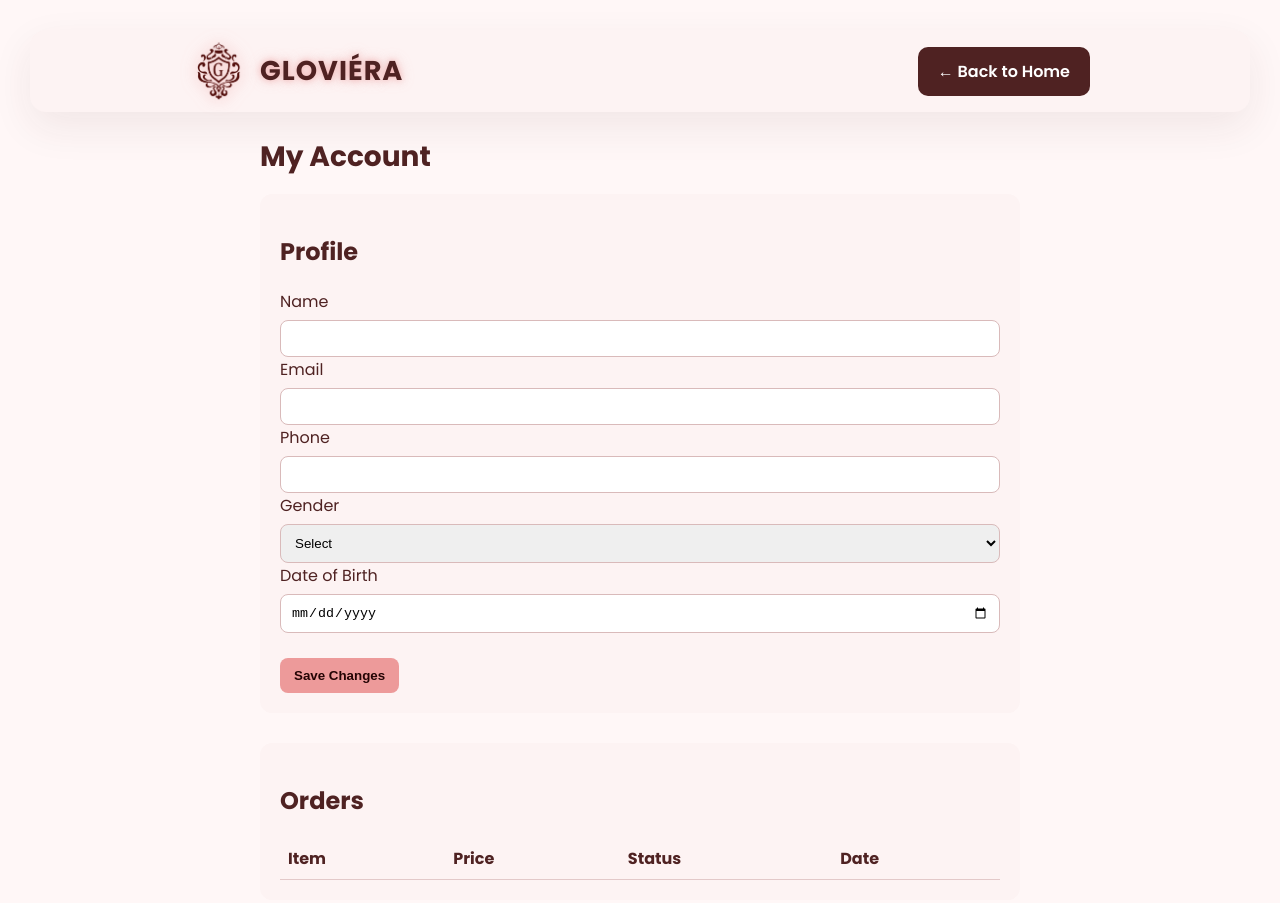
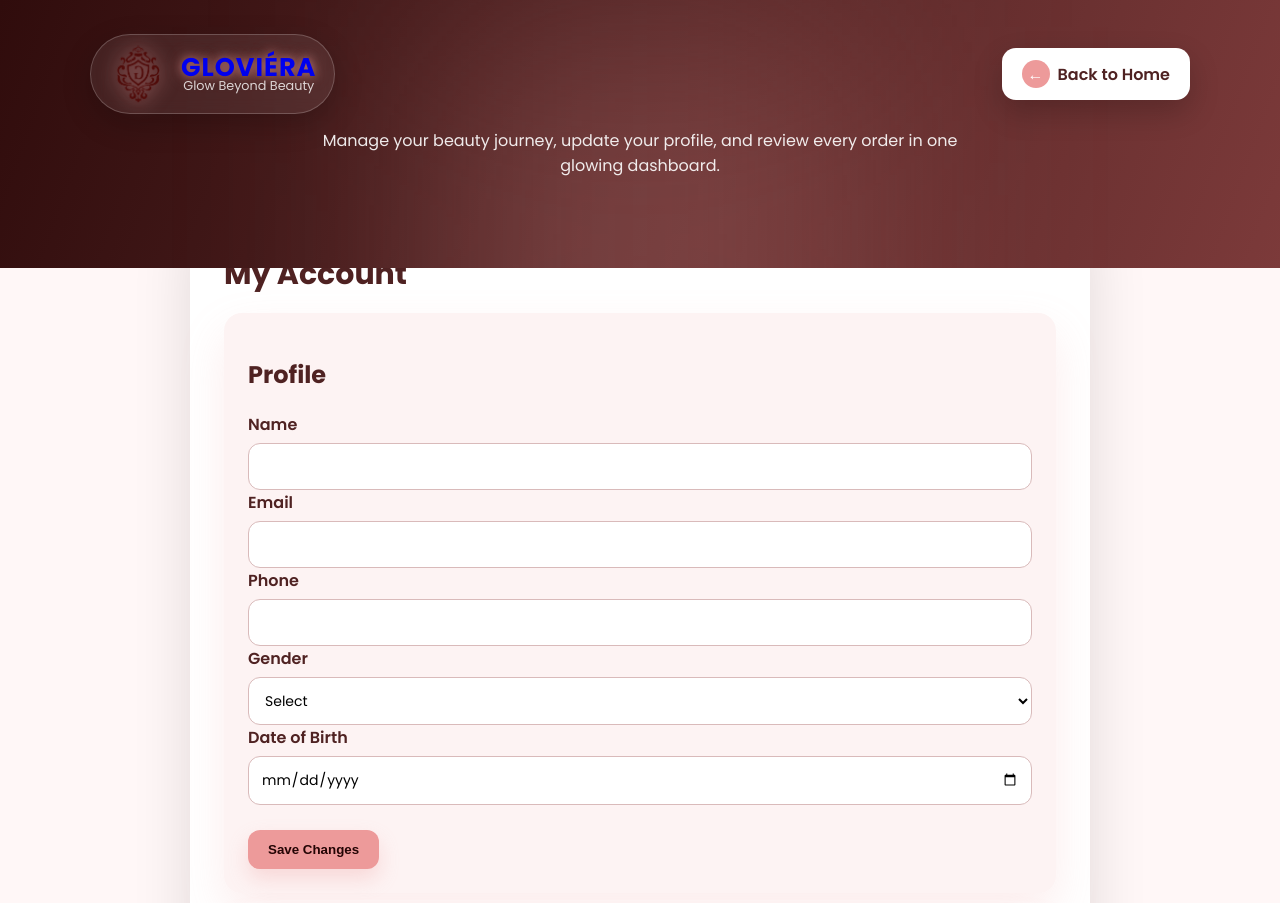
Before and after one commit to glovieraglobe-web/gloviera-site, a website: page account.html in a window 1280 px wide. Shown: the top 903 px of the page. Drawn offline with nearby package versions, Linux system fonts and the light colour scheme; no server answers.

Commit message:
feat(account): add glowing brand header with home link

```diff
--- a/account.html
+++ b/account.html
@@ -10,43 +10,197 @@
 <link href="https://fonts.googleapis.com/css2?family=Poppins:wght@400;600;700&display=swap" rel="stylesheet">
 <script src="https://cdn.jsdelivr.net/npm/feather-icons/dist/feather.min.js"></script>
 <style>
-body{font-family:'Poppins',sans-serif;background:#fff7f7;color:#4f2222;padding:30px;}
-.container{max-width:800px;margin:auto;}
-h1{font-size:28px;margin-bottom:16px;}
-.profile-box{background:#fdf3f3;border-radius:12px;padding:20px;margin-bottom:30px;}
-input,select{padding:10px;border-radius:8px;border:1px solid #d9baba;width:100%;margin-top:6px;}
-button{padding:10px 14px;border:none;border-radius:8px;background:#ed9a9a;color:#240404;font-weight:600;cursor:pointer;}
+:root{
+  --accent:#ed9a9a;
+  --dark:#4f2222;
+  --bg:#fff7f7;
+  --card:#fdf3f3;
+}
+*{box-sizing:border-box;}
+body{
+  font-family:'Poppins',sans-serif;
+  background:var(--bg);
+  color:var(--dark);
+  margin:0;
+  min-height:100vh;
+}
+.account-hero{
+  background:linear-gradient(110deg,#300c0c 0%,#4f2222 45%,#7c3a3a 100%);
+  color:#fff;
+  padding:34px 20px 90px;
+  position:relative;
+  overflow:hidden;
+}
+.account-hero::after{
+  content:"";
+  position:absolute;
+  inset:10% auto auto 50%;
+  width:420px;
+  height:420px;
+  background:rgba(237,154,154,0.25);
+  filter:blur(120px);
+  transform:translateX(-50%);
+  pointer-events:none;
+}
+.hero-inner{
+  position:relative;
+  z-index:1;
+  max-width:1100px;
+  margin:0 auto;
+  display:flex;
+  align-items:center;
+  justify-content:space-between;
+  gap:18px;
+  flex-wrap:wrap;
+}
+.brand-pill{
+  display:flex;
+  align-items:center;
+  gap:14px;
+  text-decoration:none;
+  padding:10px 18px;
+  background:rgba(255,255,255,0.08);
+  border-radius:80px;
+  backdrop-filter:blur(8px);
+  border:1px solid rgba(255,255,255,0.2);
+  box-shadow:0 10px 30px rgba(0,0,0,0.2);
+}
+.brand-pill:hover{background:rgba(255,255,255,0.16);}
+.hero-logo{
+  width:58px;
+  height:58px;
+  object-fit:contain;
+  animation:haloPulse 3s ease-in-out infinite,spinY 10s linear infinite;
+}
+.brand-copy{display:flex;flex-direction:column;line-height:1;}
+.brand-title{
+  font-size:1.6rem;
+  font-weight:700;
+  letter-spacing:1px;
+  text-transform:uppercase;
+  animation:glowText 2.8s ease-in-out infinite;
+}
+.brand-copy small{font-size:.8rem;color:rgba(255,255,255,0.8);}
+.home-link{
+  position:relative;
+  z-index:1;
+  display:inline-flex;
+  align-items:center;
+  gap:8px;
+  padding:12px 20px;
+  border-radius:14px;
+  background:#fff;
+  color:var(--dark);
+  text-decoration:none;
+  font-weight:600;
+  box-shadow:0 12px 30px rgba(0,0,0,0.2);
+}
+.home-link span{
+  width:28px;
+  height:28px;
+  border-radius:50%;
+  background:var(--accent);
+  color:#fff;
+  display:flex;
+  align-items:center;
+  justify-content:center;
+  font-size:1rem;
+}
+.hero-tagline{
+  position:relative;
+  z-index:1;
+  max-width:700px;
+  margin:14px auto 0;
+  text-align:center;
+  color:rgba(255,255,255,0.9);
+}
+main{
+  padding:0 20px 40px;
+  margin-top:-70px;
+}
+.content-area{
+  max-width:900px;
+  margin:0 auto;
+  background:#fff;
+  border-radius:26px;
+  padding:34px;
+  box-shadow:0 25px 60px rgba(0,0,0,0.12);
+}
+h1{font-size:30px;margin-bottom:16px;}
+.profile-box{
+  background:var(--card);
+  border-radius:18px;
+  padding:24px;
+  margin-bottom:26px;
+  box-shadow:0 20px 45px rgba(237,154,154,0.18);
+}
+label{font-weight:600;color:var(--dark);}
+input,select{
+  padding:12px;
+  border-radius:12px;
+  border:1px solid #d9baba;
+  width:100%;
+  margin-top:6px;
+  font-family:inherit;
+  font-size:14px;
+  background:#fff;
+}
+button{
+  padding:12px 20px;
+  border:none;
+  border-radius:12px;
+  background:var(--accent);
+  color:#240404;
+  font-weight:600;
+  cursor:pointer;
+  box-shadow:0 10px 20px rgba(237,154,154,0.3);
+}
 table{width:100%;border-collapse:collapse;margin-top:16px;}
-th,td{border-bottom:1px solid #e3c9c9;padding:8px;text-align:left;}
-.account-nav{background:#fdf3f3;border-radius:16px;padding:12px 20px;margin:0 auto 24px;box-shadow:0 15px 40px rgba(79,34,34,0.08);}
-.nav-inner{max-width:900px;margin:0 auto;display:flex;align-items:center;justify-content:space-between;gap:20px;}
-.brand-link{display:flex;align-items:center;gap:12px;text-decoration:none;}
-.nav-logo{width:58px;height:58px;object-fit:contain;animation:logoGlow 3s ease-in-out infinite;transition:transform .3s ease;}
-.nav-logo:hover{transform:scale(1.05);}
-.brand-glow{font-size:1.7rem;font-weight:700;color:#4f2222;letter-spacing:1px;text-transform:uppercase;animation:textGlow 2.8s ease-in-out infinite;}
-.home-btn{background:#4f2222;color:#fff;padding:12px 20px;border-radius:10px;text-decoration:none;font-weight:600;transition:transform .2s ease,box-shadow .2s ease;}
-.home-btn:hover{transform:translateY(-1px);box-shadow:0 10px 18px rgba(79,34,34,0.2);}
-.home-btn:focus-visible{outline:2px solid #ed9a9a;outline-offset:3px;}
-@keyframes textGlow{0%{text-shadow:0 0 4px rgba(237,154,154,0.6),0 0 10px rgba(237,154,154,0.3);}50%{text-shadow:0 0 10px rgba(237,154,154,0.9),0 0 20px rgba(237,154,154,0.5);}100%{text-shadow:0 0 4px rgba(237,154,154,0.6),0 0 10px rgba(237,154,154,0.3);}}
-@keyframes logoGlow{0%{filter:drop-shadow(0 0 2px rgba(237,154,154,0.4));}50%{filter:drop-shadow(0 0 10px rgba(237,154,154,0.85));}100%{filter:drop-shadow(0 0 2px rgba(237,154,154,0.4));}}
-@media(max-width:640px){
-  body{padding:20px;}
-  .nav-inner{flex-direction:column;gap:16px;text-align:center;}
-  .home-btn{width:100%;}
+th,td{
+  border-bottom:1px solid #e3c9c9;
+  padding:10px 6px;
+  text-align:left;
+}
+@keyframes glowText{
+  0%{text-shadow:0 0 6px rgba(237,154,154,0.5),0 0 12px rgba(237,154,154,0.3);}
+  50%{text-shadow:0 0 16px rgba(237,154,154,0.9),0 0 26px rgba(237,154,154,0.6);}
+  100%{text-shadow:0 0 6px rgba(237,154,154,0.5),0 0 12px rgba(237,154,154,0.3);}
+}
+@keyframes haloPulse{
+  0%{filter:drop-shadow(0 0 2px rgba(237,154,154,0.4));}
+  50%{filter:drop-shadow(0 0 12px rgba(237,154,154,0.9));}
+  100%{filter:drop-shadow(0 0 2px rgba(237,154,154,0.4));}
+}
+@keyframes spinY{
+  from{transform:rotateY(0);}
+  to{transform:rotateY(360deg);}
+}
+@media(max-width:720px){
+  .hero-inner{flex-direction:column;align-items:flex-start;}
+  .home-link{align-self:flex-start;}
+  .content-area{padding:26px;}
+  .profile-box{padding:20px;}
+  main{padding:0 16px 30px;}
 }
 </style>
 </head>
 <body>
-  <header class="account-nav">
-    <div class="nav-inner">
-      <a href="/" class="brand-link">
-        <img src="images/logo.png" alt="Gloviéra logo" class="nav-logo">
-        <span class="brand-glow">Gloviéra</span>
+  <header class="account-hero">
+    <div class="hero-inner">
+      <a href="/" class="brand-pill" aria-label="Gloviéra home">
+        <img src="images/logo.png" alt="Gloviéra logo" class="hero-logo">
+        <div class="brand-copy">
+          <span class="brand-title">Gloviéra</span>
+          <small>Glow Beyond Beauty</small>
+        </div>
       </a>
-      <a href="/" class="home-btn">&larr; Back to Home</a>
+      <a href="/" class="home-link"><span>&larr;</span>Back to Home</a>
     </div>
+    <p class="hero-tagline">Manage your beauty journey, update your profile, and review every order in one glowing dashboard.</p>
   </header>
-  <div class="container">
+
+  <main>
+    <div class="content-area">
       <h1>My Account</h1>
       <div id="profile" class="profile-box">
         <h2>Profile</h2>
@@ -67,7 +221,7 @@ th,td{border-bottom:1px solid #e3c9c9;padding:8px;text-align:left;}
         </form>
       </div>
 
-    <div class="profile-box">
+      <div class="profile-box" style="margin-bottom:0;">
         <h2>Orders</h2>
         <table id="ordersTable">
           <thead><tr><th>Item</th><th>Price</th><th>Status</th><th>Date</th></tr></thead>
@@ -76,7 +230,7 @@ th,td{border-bottom:1px solid #e3c9c9;padding:8px;text-align:left;}
       </div>
     </div>
 
-  <footer style="background:#4f2222;color:#ebd1d1;padding:22px 0;margin-top:30px;border-radius:12px;">
+    <footer style="background:#4f2222;color:#ebd1d1;padding:32px 0;margin-top:40px;border-radius:20px;">
       <div style="max-width:800px;margin:0 auto;padding:0 10px;">
         <div style="display:grid;gap:20px;align-items:start;grid-template-columns:1fr;">
           <div style="display:flex;flex-direction:column;gap:10px;">
@@ -95,7 +249,10 @@ th,td{border-bottom:1px solid #e3c9c9;padding:8px;text-align:left;}
         </div>
       </div>
     </footer>
+  </main>
 
+  <script src="components/nav.js"></script>
+  <script src="script.js"></script>
   <script type="module">
     import { initializeApp } from "https://www.gstatic.com/firebasejs/11.0.1/firebase-app.js";
     import { getAuth,onAuthStateChanged } from "https://www.gstatic.com/firebasejs/11.0.1/firebase-auth.js";
```
Lines whose indentation alone changed are shown as unchanged.
